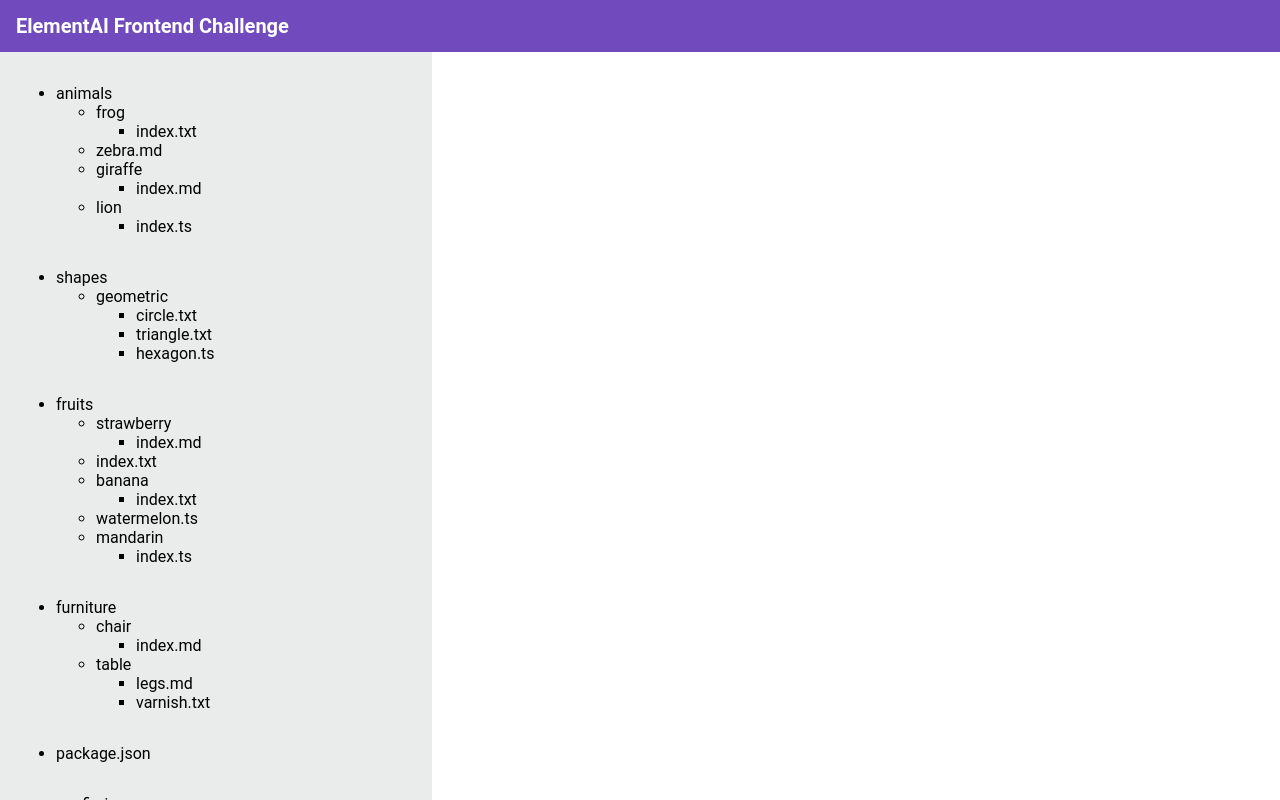
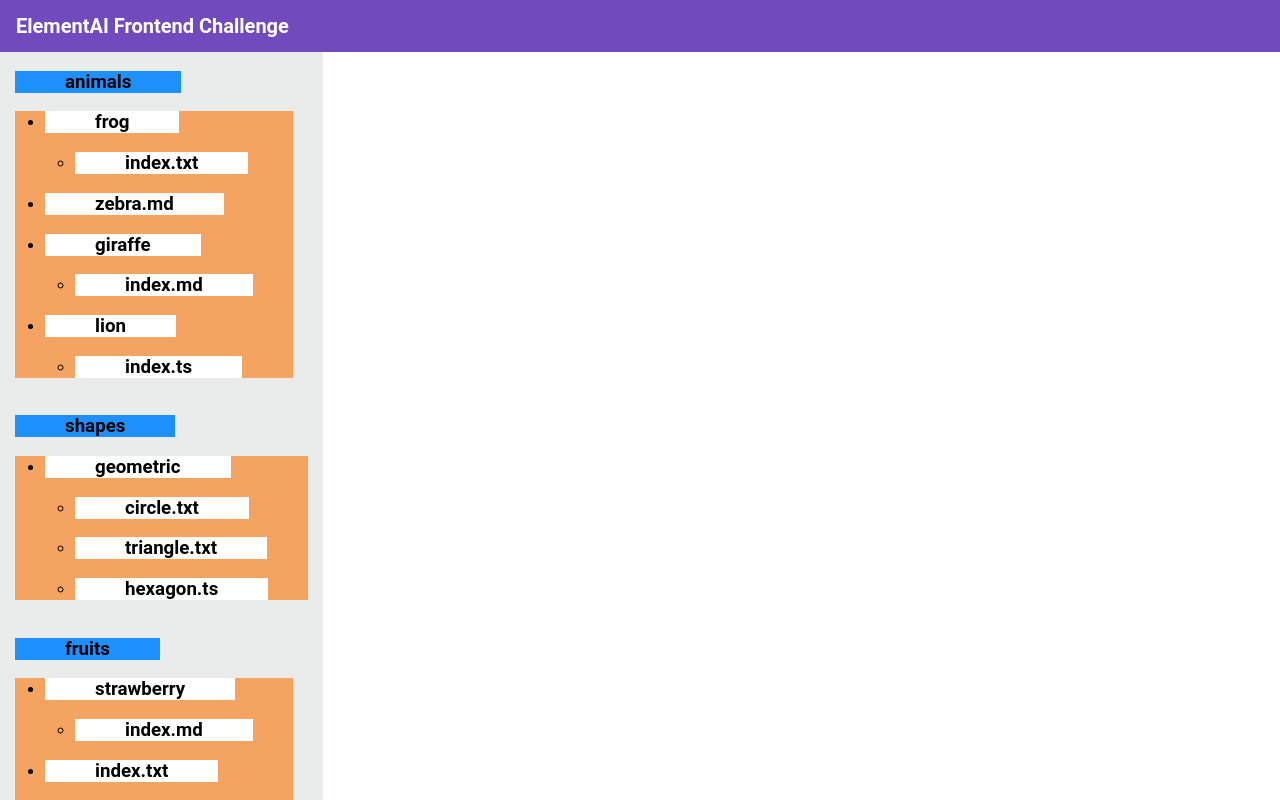
Before and after one commit to dowling-eoin/Element-test, a React (Create React App) app: page / in a window 1280 px wide. Shown: the top 800 px of the page. Built offline with nearby package versions, Linux system fonts and the light colour scheme.

Commit message:
Refactoring - separate list components

```diff
--- a/src/components/App/index.tsx
+++ b/src/components/App/index.tsx
@@ -40,7 +40,7 @@ class App extends React.Component<IProps, IState> {
   // console.log("The file fixtures are here!", fileFixtures);
   createFileTree = (files: Files) => {
     const paths: string[] = [];
-    let fileTree: TreeList = [];
+    // let fileTree: TreeList = [];
 
     files.forEach((file) => {
       paths.push(file.path);
@@ -61,7 +61,7 @@ class App extends React.Component<IProps, IState> {
       return children;
     };
 
-    fileTree = paths
+    const fileTree = paths
       .map((path) => path.split("/").slice(1))
       .reduce(
         (children: TreeList, path, index) => insert(index, children, path),
--- /dev/null
+++ b/src/components/FileTree/File/index.css
@@ -0,0 +1,7 @@
+.File {
+  display: flex;
+  background-color: white;
+  padding: 0px 50px 0px 50px;
+  flex-direction: column;
+  width: fit-content;
+}
--- /dev/null
+++ b/src/components/FileTree/File/index.tsx
@@ -0,0 +1,27 @@
+import React from "react";
+import "./index.css";
+
+interface IProps {
+  path: string;
+  name: string;
+  handleFileSelect: (path: string) => void;
+}
+
+class File extends React.Component<IProps> {
+  constructor(Props: IProps) {
+    super(Props);
+  }
+
+  render() {
+    return (
+      <h3
+        className={"File"}
+        onClick={() => this.props.handleFileSelect(this.props.path)}
+      >
+        {this.props.name}
+      </h3>
+    );
+  }
+}
+
+export default File;
--- /dev/null
+++ b/src/components/FileTree/FileName/index.css
@@ -0,0 +1,7 @@
+.FileName {
+  display: flex;
+  background-color: dodgerblue;
+  padding: 0px 50px 0px 50px;
+  flex-direction: column;
+  width: fit-content;
+}
--- /dev/null
+++ b/src/components/FileTree/FileName/index.tsx
@@ -0,0 +1,27 @@
+import React from "react";
+import "./index.css";
+
+interface IProps {
+  path: string;
+  name: string;
+  handleFileSelect: (path: string) => void;
+}
+
+class FileName extends React.Component<IProps> {
+  constructor(Props: IProps) {
+    super(Props);
+  }
+
+  render() {
+    return (
+      <h3
+        className={"FileName"}
+        onClick={() => this.props.handleFileSelect(this.props.path)}
+      >
+        {this.props.name}
+      </h3>
+    );
+  }
+}
+
+export default FileName;
--- /dev/null
+++ b/src/components/FileTree/FileType/index.css
@@ -0,0 +1,11 @@
+.FileType {
+  background-color: sandybrown;
+  width: fit-content;
+  padding: 0px 20px 0px 30px;
+}
+
+.FileTypeHeader {
+  background-color: brown;
+  width: fit-content;
+  padding: 0px 20px 0px 30px;
+}
--- /dev/null
+++ b/src/components/FileTree/FileType/index.tsx
@@ -0,0 +1,49 @@
+import React from "react";
+import "./index.css";
+import { TreeList } from "../../../typings";
+import File from "../File";
+
+interface IProps {
+  name: string;
+  path: string;
+  files: Array<{
+    path: string;
+    name: string;
+    children: TreeList;
+  }>;
+  handleFileSelect: (path: string) => void;
+}
+
+class FileType extends React.Component<IProps> {
+  constructor(Props: IProps) {
+    super(Props);
+  }
+
+  render() {
+    return (
+      <ul className="FileType">
+        {this.props.files.map((branch, index) => (
+          <li key={index}>
+            <File
+              key={branch.path}
+              name={branch.name}
+              path={branch.path}
+              handleFileSelect={this.props.handleFileSelect}
+            />
+            {branch.children.length < 1 ? null : (
+              <FileType
+                key={branch.name}
+                name={branch.name}
+                path={branch.path}
+                files={branch.children}
+                handleFileSelect={this.props.handleFileSelect}
+              />
+            )}
+          </li>
+        ))}
+      </ul>
+    );
+  }
+}
+
+export default FileType;
--- a/src/components/FileTree/index.css
+++ b/src/components/FileTree/index.css
@@ -1,7 +1,8 @@
 .FileTree {
   display: flex;
-  width: 400px;
+  width: fit-content;
+  height: fit-content;
   background-color: #eaebeb;
-  padding: 16px;
+  padding: 0px 15px 0px 15px;
   flex-direction: column;
 }
--- a/src/components/FileTree/index.tsx
+++ b/src/components/FileTree/index.tsx
@@ -1,7 +1,8 @@
 import React from "react";
 import "./index.css";
-import {TreeList} from "../../typings";
-
+import { TreeList } from "../../typings";
+import FileType from "./FileType";
+import FileName from "./FileName";
 
 interface IProps {
   files: Array<{
@@ -17,35 +18,25 @@ class FileTree extends React.Component<IProps> {
     super(Props);
   }
 
-  renderFileTreeRecursively = (children: TreeList) => {
-    return children.map((child, index) => (
-      <ul key={index}>
-        <li
-          key={child.name}
-          onClick={() => this.props.handleFileSelect(child.path)}
-        >
-          {child.name}
-        </li>
-        {child.children.length < 1
-          ? null
-          : this.renderFileTreeRecursively(child.children)}
-      </ul>
-    ));
-  };
-
   render() {
     return (
       <div className="FileTree">
-        {this.props.files.map((branch, index) => (
-          <ul key={index}>
-            <li
-              key={branch.name}
-              onClick={() => this.props.handleFileSelect(branch.path)}
-            >
-              {branch.name}
-            </li>
-            {this.renderFileTreeRecursively(branch.children)}
-          </ul>
+        {this.props.files.map((fileType, index) => (
+          <div key={index}>
+            <FileName
+              key={fileType.name}
+              name={fileType.name}
+              path={fileType.path}
+              handleFileSelect={this.props.handleFileSelect}
+            />
+            <FileType
+              key={fileType.path}
+              name={fileType.name}
+              path={fileType.path}
+              files={fileType.children}
+              handleFileSelect={this.props.handleFileSelect}
+            />
+          </div>
         ))}
       </div>
     );
```
Also changed, not shown: src/typings/index.tsx (+7 -7 lines).
